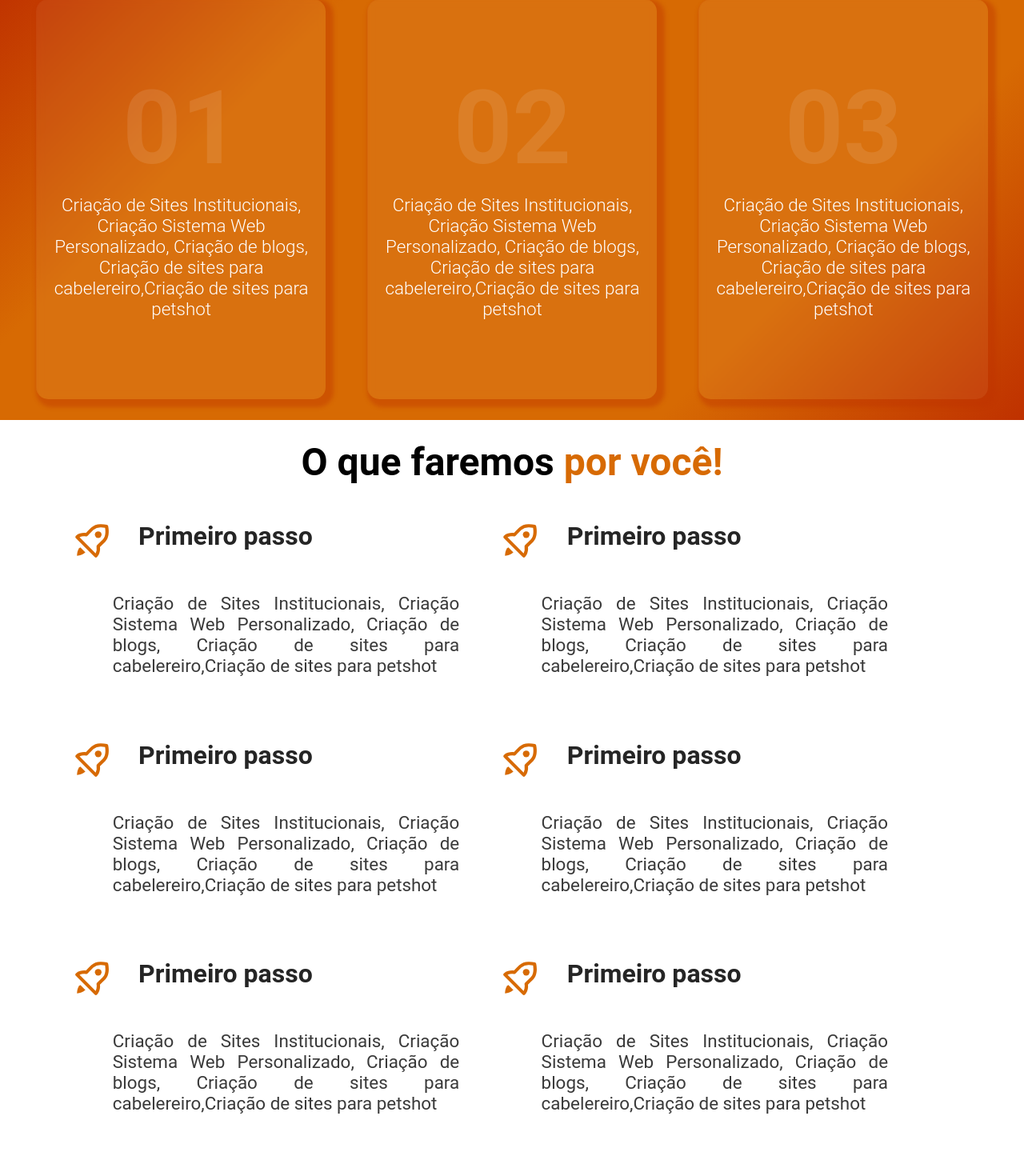
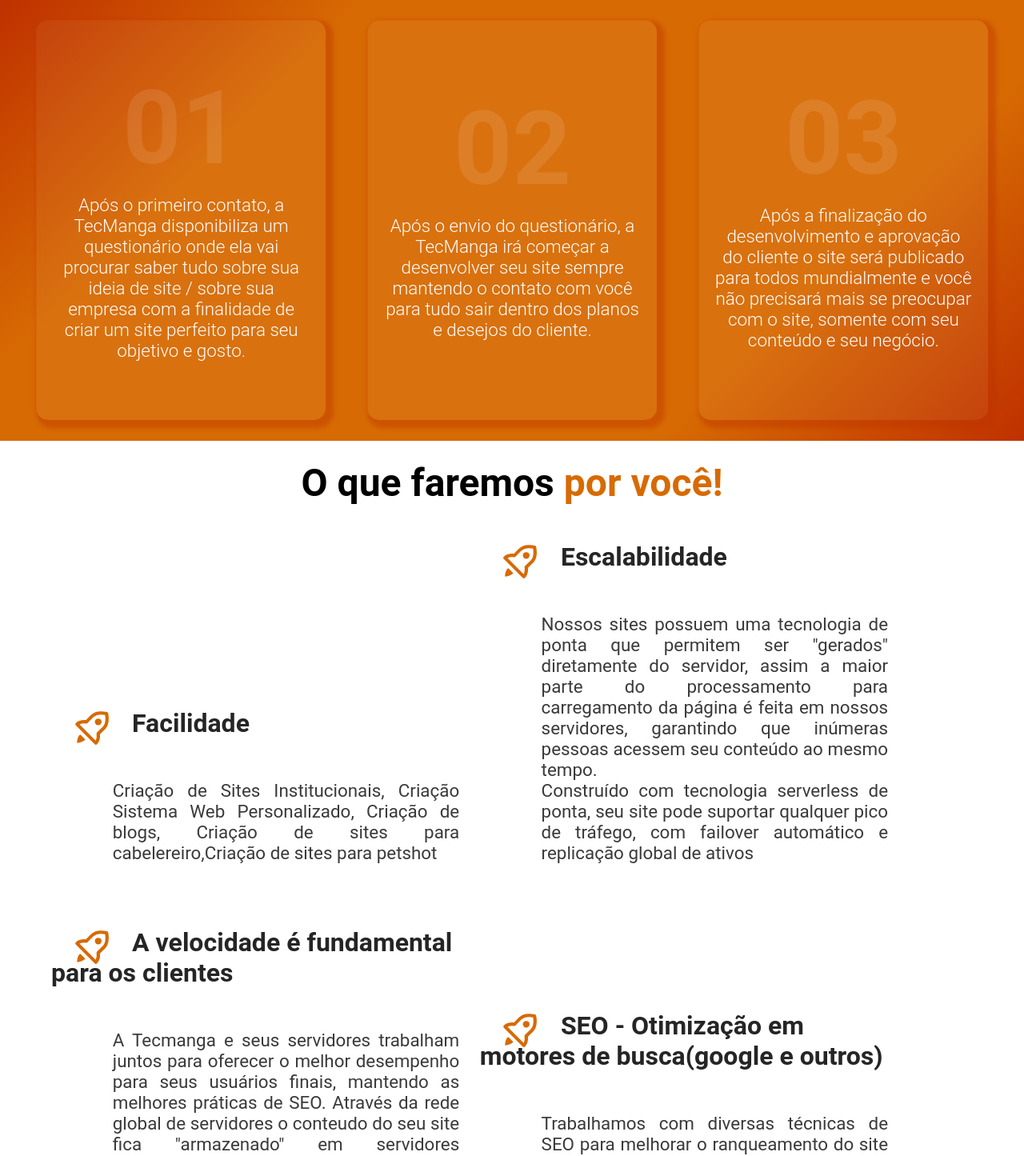
Before and after one commit to BrunoSoaresE/Manga, a Next.js app: page / in a window 1280 px wide. Shown: the part 1314-2759 px from the top of the page at 80% size. Built offline with nearby package versions, Linux system fonts and the light colour scheme.

Commit message:
Ajustes texto

```diff
--- a/components/Accordion.js
+++ b/components/Accordion.js
@@ -7,48 +7,51 @@
   const data = [
     {
       id: 1,
-      question: "Bruno ama a carol?",
-      answer: "me Sempre sempre e sempre Sempre sempre e sempre",
+      question: "Meu site ficará disponível, bonito e acessível em todos os celulares e computadores?",
+      answer: "Sim, nossos sites são 100% responsivos. Se adaptam a qualquer tipo de tela de (smartphones, tablets e grandes monitores)",
     },
     {
       id: 2,
-      question: "Bruno ama a carol?",
-      answer: "Sempre sempre e sempre Sempre sempre e sempre Sempre sempre e sempre Sempre sempre e sempre Sempre sempre e sempre Sempre sempre e sempreSempre sempre e sempre Sempre sempre e sempre Sempre sempre e sempre Sempre sempre e sempre",
+      question: 'Como funciona o serviço "a prova de balas"?',
+      answer: 'Caso seu banco de dados ou algum outro serviço de terceiros pare de funcionar, nossos servidores através da rede global "armazena" a última versão do seu site sem erros, assim não impedindo a visualização do site.',
     },
     {
       id: 3,
-      question: "Bruno ama a carol?",
-      answer: "Sempre sempre e sempre Sempre sempre e sempre e sempre e sempre Sempre sempre e sempre Sempre sempre e sempre Sempre sempre e sempre",
+      question: "Meu webSite ficará disponível 24h por dia?",
+      answer: "Sim, a Tecmanga trabalha junta com seus servidores para manter seu site online 24h por dia durante todos os dias do ano.",
     },
     {
       id: 4,
-      question: "Bruno ama a carol?",
-      answer: "me Sempre sempre e sempre Sempre sempre e sempre",
+      question: "Caso eu realize alguma propaganda e tenha uma explosão de acessos o site continuará disponível?",
+      answer: 'Nossos sites possuem uma tecnologia de ponta que permitem ser "gerados" diretamente do servidor, assim a maior parte do processamento para carregamento da página é feita	em nossos servidores, garantindo que inúmeras pessoas acessem seu conteúdo ao mesmo tempo.	Construído com tecnologia serverless de ponta, seu site pode suportar qualquer pico de tráfego, com failover automático e replicação global de ativos',
     },
     {
       id: 5,
-      question: "Bruno ama a carol?",
-      answer: "Sempre sempre e sempre Sempre sempre e sempre Sempre sempre e sempre Sempre sempre e sempre Sempre sempre e sempre Sempre sempre e sempreSempre sempre e sempre Sempre sempre e sempre Sempre sempre e sempre Sempre sempre e sempre",
+      question: "Meu site irá aparecer nas primeiras páginas do google?",
+      answer: "A Tecmanga aplica diversas técnicas de seo na construção do site para melhorar o ranqueamento do seu site.A tecmanga também sugere mudanças nos textos enviados pelo cliente para que sejam usadas técnicas de SEO também no conteúdo aumentando o ranquemento do site.",
     },
     {
       id: 6,
-      question: "Bruno ama a carol?",
-      answer: "Sempre sempre e sempre Sempre sempre e sempre e sempre e sempre Sempre sempre e sempre Sempre sempre e sempre Sempre sempre e sempre",
+      question: "O site será rápido?",
+      answer: 'Nossos sites possuem uma tecnologia de ponta que permitem ser "gerados" diretamente do servidor, assim a maior parte do processamento para carregamento da página é feita	em nossos servidores, garantindo que inúmeras pessoas acessem seu conteúdo ao mesmo tempo.',
     },
     {
       id: 7,
-      question: "Bruno ama a carol?",
-      answer: "me Sempre sempre e sempre Sempre sempre e sempre",
+      question: "A Tecmanga auxilia na revisão dos textos enviados pelos clientes?",
+      answer: "A tecmanga revisa e sugere mudanças nos textos enviados pelo cliente para que sejam usadas técnicas de SEO também no conteúdo.",
     },
     {
       id: 8,
-      question: "Bruno ama a carol?",
-      answer: "Sempre sempre e sempre Sempre sempre e sempre Sempre sempre e sempre Sempre sempre e sempre Sempre sempre e sempre Sempre sempre e sempreSempre sempre e sempre Sempre sempre e sempre Sempre sempre e sempre Sempre sempre e sempre",
+      question: "Como funciona caso o cliente queira realizar alguma modificação no site após a aprovação?",
+      answer: "Todos os clientes da TecManga têm direito a uma customização por mês.*consulte condições",
     },
     {
       id: 9,
-      question: "Bruno ama a carol?",
-      answer: "Sempre sempre e sempre Sempre sempre e sempre e sempre e sempre Sempre sempre e sempre Sempre sempre e sempre Sempre sempre e sempre",
+      question: "Consigo descobrir quem acessa meu site? E de onde eles vieram?",
+      answer: `Graças a nossa  parceria com o Google Analytics fornecemos informações sobre o uso do aplicativo e o envolvimento do usuário.
+      <br></br>
+      O Google Analytics ajuda você a entender como seus usuários se comportam, para que você possa tomar decisões informadas sobre como comercializar seu aplicativo. Veja o desempenho de suas campanhas em canais orgânicos e pagos para entender quais métodos são mais eficazes para atrair usuários de alto valor.
+      `,
     },
   ];
 
--- a/subPages/Cabecalho/Cabecalho.js
+++ b/subPages/Cabecalho/Cabecalho.js
@@ -6,8 +6,8 @@
 export function SubPageCabecalho(props) {
   return (
     <div className={styles.homeCabecalho}>
-      <h1 className={styles.tituloCabecalho}>Desenvolvimento de sites personalizados</h1>
-      <p  className={styles.mensagemCabecalho}>Temos mais de 10 anos de experiência com o desenvolvimento de sites personalizados.<br></br>Traga o seu projeto, vamos torna-lo realidade.</p>
+      <h1 className={styles.tituloCabecalho}>Seu site personalizado sem complicações</h1>
+      <p  className={styles.mensagemCabecalho}>Temos mais de 5 anos de experiência com o desenvolvimento de sites e soluções web.Sem complicações e sem extras, seu site rápido, escalável, bonito do seu jeito.</p>
 
       <Link target={"_blank"} href="https://web.whatsapp.com/send?phone=5531984437010" >
         <div className={styles.btnOrcamento}>
--- a/subPages/ComoFunciona/ComoFunciona.js
+++ b/subPages/ComoFunciona/ComoFunciona.js
@@ -12,68 +12,35 @@
 
 
 
-      <p className={styles.comoFuncionaTitulo}>Veja como funciona o processo de criação de Sites.</p>
+      <p className={styles.comoFuncionaTitulo}> Veja como funciona o processo de criação de Sites.</p>
       <div className={styles.CardList}>
         <div className={`${styles.Card}`} >
           <div className={styles.Content}>
               <h3>01</h3>
-              <p>Criação de Sites Institucionais, Criação Sistema Web Personalizado, Criação de blogs, Criação de sites para cabelereiro,Criação de sites para petshot</p>
-
+              <p>
+                Após o primeiro contato, a TecManga disponibiliza um questionário onde ela vai procurar saber tudo sobre sua ideia de site / sobre sua empresa com a finalidade de criar um site perfeito para seu objetivo e gosto.
+              </p>
           </div>
         </div>
         <div className={`${styles.Card}`} >
           <div className={styles.Content}>
             <h3>02</h3>
-            <p>Criação de Sites Institucionais, Criação Sistema Web Personalizado, Criação de blogs, Criação de sites para cabelereiro,Criação de sites para petshot</p>
-
+            <p>
+              Após o envio do questionário, a TecManga irá começar a desenvolver seu site sempre mantendo o contato com você para tudo sair dentro dos planos e desejos do cliente.
+            </p>
           </div>
         </div>
         <div className={`${styles.Card}`} >
           <div className={styles.Content}>
             <h3>03</h3>
             <h4>Terceiro passo</h4>
-            <p>Criação de Sites Institucionais, Criação Sistema Web Personalizado, Criação de blogs, Criação de sites para cabelereiro,Criação de sites para petshot</p>
-
+            <p>
+              Após a finalização do desenvolvimento e aprovação do cliente o site será publicado para todos mundialmente e você não precisará mais se preocupar com o site, somente com seu conteúdo e seu negócio.
+            </p>
           </div>
         </div>
       </div>
 
-
-      {/*
-
-      <div  className={styles.comoFuncionaUl}>
-        <div className={styles.comoFuncionaLI}>
-        <card className={styles.comoFuncionaCard}>
-          <div className={styles.numberBox}>
-            <RiNumber1 className={styles.number} />K
-          </div>
-            <p className={styles.p1}>Primeiro passo</p>
-            <p className={styles.p2}>Criação de Sites Institucionais, Criação Sistema Web Personalizado, Criação de blogs, Criação de sites para cabelereiro,Criação de sites para petshot</p>
-            <p className={styles.p3}>Qual Tipo de Site é o Ideal para a Sua Empresa?</p>
-          </card>
-        </div>
-        <div className={styles.comoFuncionaLI}>
-          <card className={styles.comoFuncionaCard}>
-          <div className={styles.numberBox}>
-            <RiNumber2 className={styles.number}/>K
-          </div>
-            <p className={styles.p1}>Segundo passo</p>
-            <p className={styles.p2}>Línguas Estrangeiras, Área Restrita, Downloads de PDF, Meios de Pagamentos</p>
-            <p className={styles.p3}>Escolha quais são os adicionais do seu projeto.</p>
-          </card>
-        </div>
-        <div className={styles.comoFuncionaLI}>
-          <card>
-          <div className={styles.numberBox}>
-            <RiNumber3 className={styles.number} />K
-          </div>
-            <p className={styles.p1}>Terceiro e ultimo passo</p>
-            <p className={styles.p2}>Elaboração e Envio da Proposta, Emissão de Contrato, Aprovação do Layout, Agora é so aproveitar!</p>
-            <p className={styles.p3}>Dentro do Prazo você terá um Site Novinho.</p>
-          </card>
-        </div>
-      </div>
-       */}
     </div>
   )
 }
--- a/subPages/FaleConosco/FaleConosco.js
+++ b/subPages/FaleConosco/FaleConosco.js
@@ -43,10 +43,10 @@
     <div className={styles.FaleConosco}>
       <div className={styles.FaleConoscoDiv}>
         <h2>Receba uma análise gratuita!</h2>
-        <p>Chame o consultor para receber uma análise gratuita de nossa equipe de especialistas em websites, anúncios e vendas na itnernet.</p>
+        <p>Chame o consultor para receber uma análise gratuita de nossa equipe de especialistas.</p>
       </div>
       <form className={styles.FaleConoscoForm} onSubmit={handleSubmit(myFunc)}>
-        <p className={styles.FaleConoscoFormTexto}>Receba uma análise gratuita para sua empresa.  Recomendaremos o melhor caminho para o sucesso do seu negócio na internet.</p>
+        <p className={styles.FaleConoscoFormTexto}>Receba uma análise gratuita para sua empresa. Recomendamos o melhor caminho para o sucesso do seu negócio na internet.</p>
         {/*https://react-hook-form.com/get-started/ */}
         <input {...register("Nome")} required placeholder='Nome' className={styles.FaleConoscoFormInput}></input>
         <input {...register("Email")} placeholder='Email' type="email" className={styles.FaleConoscoFormInput}></input>
--- a/subPages/Funcionalidades/Funcionalidades.js
+++ b/subPages/Funcionalidades/Funcionalidades.js
@@ -5,45 +5,93 @@
   return (
     <div className={styles.funcionalidades}>
       <h2>O que faremos <span className={styles.funcionalidadesTituloSpan}>por você!</span></h2>
+
       <div className={styles.funcionalidadesUl}>
         <div className={styles.funcionalidadesLI}>
           <div className={styles.card}>
-            <p className={`${styles.FuncionalideLiTitulo} ${"textoEscuro"} `}><BiRocket className={styles.number} /> <spa className={styles.span} >Primeiro passo</spa></p>
-            <p className={`${styles.FuncionalideLiDesc} ${"textoClaro"} `}>Criação de Sites Institucionais, Criação Sistema Web Personalizado, Criação de blogs, Criação de sites para cabelereiro,Criação de sites para petshot</p>
+            <p className={`${styles.FuncionalideLiTitulo} ${"textoEscuro"} `}><BiRocket className={styles.number} />
+              <span className={styles.span} >Facilidade</span></p>
+            <p className={`${styles.FuncionalideLiDesc} ${"textoClaro"} `}>
+              Criação de Sites Institucionais, Criação Sistema Web Personalizado, Criação de blogs, Criação de sites para cabelereiro,Criação de sites para petshot
+            </p>
           </div>
           <div className={styles.card}>
-            <p className={`${styles.FuncionalideLiTitulo} ${"textoEscuro"} `}><BiRocket className={styles.number} /> <spa className={styles.span} >Primeiro passo</spa></p>
-            <p className={`${styles.FuncionalideLiDesc} ${"textoClaro"} `}>Criação de Sites Institucionais, Criação Sistema Web Personalizado, Criação de blogs, Criação de sites para cabelereiro,Criação de sites para petshot</p>
+            <p className={`${styles.FuncionalideLiTitulo} ${"textoEscuro"} `}><BiRocket className={styles.number} />
+              <span className={styles.span} >Escalabilidade</span></p>
+            <p className={`${styles.FuncionalideLiDesc} ${"textoClaro"} `}>
+              Nossos sites possuem uma tecnologia de ponta que permitem ser "gerados" diretamente do servidor, assim a maior parte do processamento para carregamento da página é feita	em nossos servidores, garantindo que inúmeras pessoas acessem seu conteúdo ao mesmo tempo.
+              <br></br>	Construído com tecnologia serverless de ponta, seu site pode suportar qualquer pico de tráfego, com failover automático e replicação global de ativos
+            </p>
           </div>
         </div>
+
+
         <div className={styles.funcionalidadesLI}>
           <div className={styles.card}>
-            <p className={`${styles.FuncionalideLiTitulo} ${"textoEscuro"} `}><BiRocket className={styles.number} /> <spa className={styles.span} >Primeiro passo</spa></p>
-            <p className={`${styles.FuncionalideLiDesc} ${"textoClaro"} `}>Criação de Sites Institucionais, Criação Sistema Web Personalizado, Criação de blogs, Criação de sites para cabelereiro,Criação de sites para petshot</p>
+            <p className={`${styles.FuncionalideLiTitulo} ${"textoEscuro"} `}><BiRocket className={styles.number} />
+              <span className={styles.span} >A velocidade é fundamental para os clientes</span></p>
+            <p className={`${styles.FuncionalideLiDesc} ${"textoClaro"} `}>
+              A Tecmanga e seus servidores trabalham juntos para oferecer o melhor desempenho para seus usuários finais, mantendo as melhores práticas de SEO. Através da rede global de servidores o conteudo do seu site fica "armazenado" em servidores espalhados por todo o mundo garantido o seu site, rápido em qualquer lugar do mundo.
+            </p>
           </div>
           <div className={styles.card}>
-            <p className={`${styles.FuncionalideLiTitulo} ${"textoEscuro"} `}><BiRocket className={styles.number} /> <spa className={styles.span} >Primeiro passo</spa></p>
-            <p className={`${styles.FuncionalideLiDesc} ${"textoClaro"} `}>Criação de Sites Institucionais, Criação Sistema Web Personalizado, Criação de blogs, Criação de sites para cabelereiro,Criação de sites para petshot</p>
+            <p className={`${styles.FuncionalideLiTitulo} ${"textoEscuro"} `}><BiRocket className={styles.number} />
+              <span className={styles.span} >SEO - Otimização em motores de busca(google e outros)</span></p>
+            <p className={`${styles.FuncionalideLiDesc} ${"textoClaro"} `}>
+              Trabalhamos com diversas técnicas de SEO para melhorar o ranqueamento do site para motores de busca, facilitando o acesso de usuários e aumentando o tráfego orgânico da empresa
+
+            </p>
           </div>
         </div>
+
+
         <div className={styles.funcionalidadesLI}>
           <div className={styles.card}>
-            <p className={`${styles.FuncionalideLiTitulo} ${"textoEscuro"} `}><BiRocket className={styles.number} /> <spa className={styles.span} >Primeiro passo</spa></p>
-            <p className={`${styles.FuncionalideLiDesc} ${"textoClaro"} `}>Criação de Sites Institucionais, Criação Sistema Web Personalizado, Criação de blogs, Criação de sites para cabelereiro,Criação de sites para petshot</p>
+            <p className={`${styles.FuncionalideLiTitulo} ${"textoEscuro"} `}><BiRocket className={styles.number} />
+              <span className={styles.span} >24h por dia</span></p>
+            <p className={`${styles.FuncionalideLiDesc} ${"textoClaro"} `}>
+              Seu site online 24h por dia, sem preocupações e dor de cabeça.            </p>
           </div>
           <div className={styles.card}>
-            <p className={`${styles.FuncionalideLiTitulo} ${"textoEscuro"} `}><BiRocket className={styles.number} /> <spa className={styles.span} >Primeiro passo</spa></p>
-            <p className={`${styles.FuncionalideLiDesc} ${"textoClaro"} `}>Criação de Sites Institucionais, Criação Sistema Web Personalizado, Criação de blogs, Criação de sites para cabelereiro,Criação de sites para petshot</p>
+            <p className={`${styles.FuncionalideLiTitulo} ${"textoEscuro"} `}><BiRocket className={styles.number} />
+              <span className={styles.span} >Conferência de textos</span></p>
+            <p className={`${styles.FuncionalideLiDesc} ${"textoClaro"} `}>
+              Os textos enviados pelos clientes são sempre conferidos e aplicadas sugestões de melhorias para o SEO.
+            </p>
           </div>
         </div>
+
         <div className={styles.funcionalidadesLI}>
           <div className={styles.card}>
-            <p className={`${styles.FuncionalideLiTitulo} ${"textoEscuro"} `}><BiRocket className={styles.number} /> <spa className={styles.span} >Primeiro passo</spa></p>
-            <p className={`${styles.FuncionalideLiDesc} ${"textoClaro"} `}>Criação de Sites Institucionais, Criação Sistema Web Personalizado, Criação de blogs, Criação de sites para cabelereiro,Criação de sites para petshot</p>
+            <p className={`${styles.FuncionalideLiTitulo} ${"textoEscuro"} `}><BiRocket className={styles.number} />
+              <span className={styles.span} >A prova de balas</span></p>
+            <p className={`${styles.FuncionalideLiDesc} ${"textoClaro"} `}>
+            Caso ocorra algum erro dentro do seu site nossos servidores são capazes de armazenar a última versão do seu site sem erros, assim não impedindo a visualização do site.                </p>
           </div>
           <div className={styles.card}>
-            <p className={`${styles.FuncionalideLiTitulo} ${"textoEscuro"} `}><BiRocket className={styles.number} /> <spa className={styles.span} >Primeiro passo</spa></p>
-            <p className={`${styles.FuncionalideLiDesc} ${"textoClaro"} `}>Criação de Sites Institucionais, Criação Sistema Web Personalizado, Criação de blogs, Criação de sites para cabelereiro,Criação de sites para petshot</p>
+            <p className={`${styles.FuncionalideLiTitulo} ${"textoEscuro"} `}><BiRocket className={styles.number} />
+              <span className={styles.span} >Customizações grátis*</span></p>
+            <p className={`${styles.FuncionalideLiDesc} ${"textoClaro"} `}>
+            Clientes têm direito a uma atualização de customização grátis por mês.
+            </p>
+          </div>
+        </div>
+
+
+        <div className={styles.funcionalidadesLI}>
+          <div className={styles.card}>
+            <p className={`${styles.FuncionalideLiTitulo} ${"textoEscuro"} `}><BiRocket className={styles.number} />
+              <span className={styles.span} > Para todas as telas</span></p>
+            <p className={`${styles.FuncionalideLiDesc} ${"textoClaro"} `}>
+            Nossos sites são 100% responsivos. Se adaptam a qualquer tipo de tela de (smartphones, tablets e grandes monitores).
+                         </p>
+          </div>
+          <div className={styles.card}>
+            <p className={`${styles.FuncionalideLiTitulo} ${"textoEscuro"} `}><BiRocket className={styles.number} />
+              <span className={styles.span} >Analytics</span></p>
+            <p className={`${styles.FuncionalideLiDesc} ${"textoClaro"} `}>
+            A Tecmanga possui uma parceria com o Google Analytics que ajudam você a entender claramente como seus usuários se comportam, para que você possa tomar decisões informadas sobre como comercializar seu aplicativo. Veja o desempenho de suas campanhas em canais orgânicos e pagos para entender quais métodos são mais eficazes para atrair usuários de alto valor.
+            </p>
           </div>
         </div>
 
```
Also changed, not shown: subPages/Clientes/Clientes.js (+47 -46 lines), subPages/Espaco/Espaco.js (+9 -2 lines).
